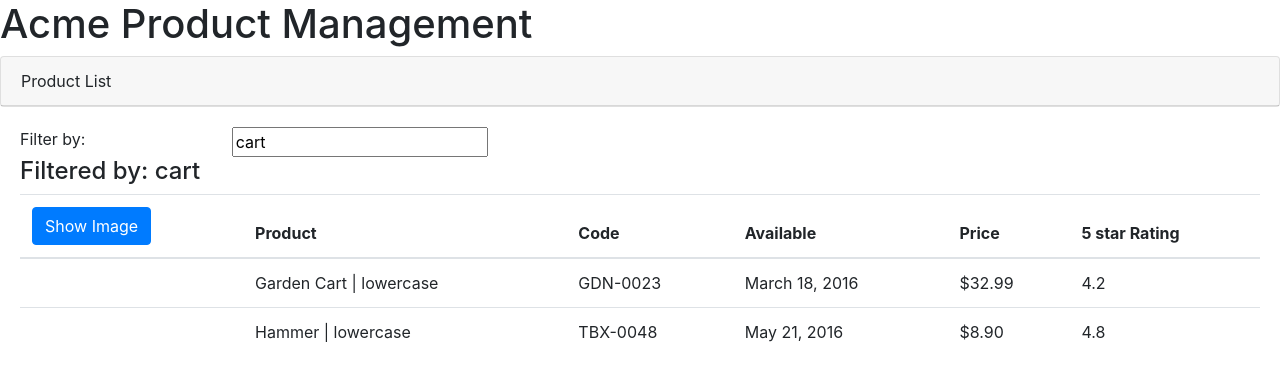
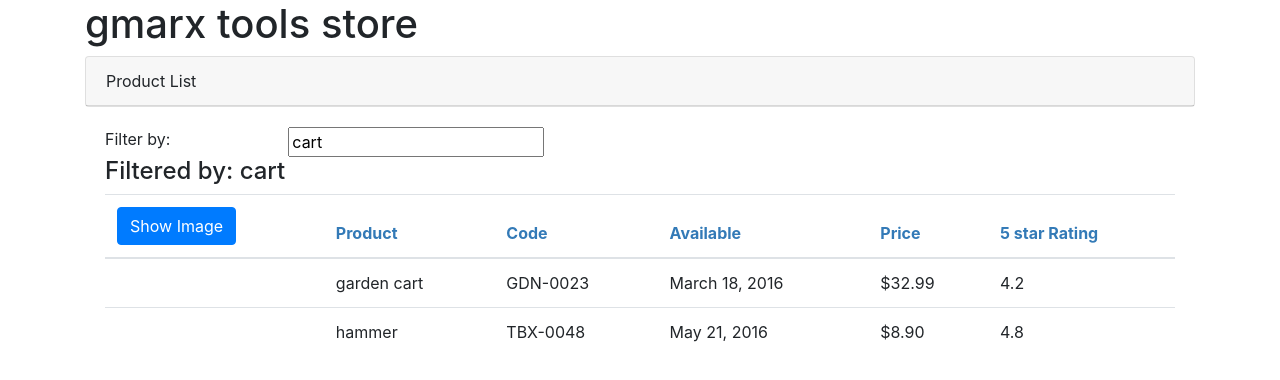
Before and after one commit to Gnwin/ACMEtools, an Angular app: page / in a window 1280 px wide. Shown: the top 380 px of the page. Built offline with nearby package versions, Linux system fonts and the light colour scheme.

Commit message:
made some bootstrap changes

```diff
--- a/src/app/app.component.ts
+++ b/src/app/app.component.ts
@@ -3,7 +3,7 @@ import { Component } from '@angular/core';
 @Component({
   selector: 'pm-root',
   template: `
-  <div><h1>{{pageTitle}}</h1>
+  <div><h1 class = "container">{{pageTitle}}</h1>
   <pm-products></pm-products>
 </div>
 `
@@ -11,5 +11,5 @@ import { Component } from '@angular/core';
 })
 
 export class AppComponent {
-  pageTitle: string = 'Acme Product Management';
+  pageTitle: string = 'gmarx tools store';
 }
--- /dev/null
+++ b/src/app/products/product-list.component.css
@@ -0,0 +1,3 @@
+th {
+  color: #337AB7;
+}
--- a/src/app/products/product-list.component.html
+++ b/src/app/products/product-list.component.html
@@ -1,4 +1,5 @@
-<div class="card">
+<div class="container">
+  <div class="card">
   <div class="card-header">
     {{pageTitle}}
   </div>
@@ -42,7 +43,7 @@
             [style.margin.px]= 'imageMargin'
             >
           </td>
-          <td>{{product.productName}} | lowercase</td>
+          <td>{{product.productName | lowercase}}</td>
           <td>{{product.productCode}}</td>
           <td>{{product.releaseDate}}</td>
           <td>{{product.price | currency:'USD':'symbol':'1.2-2'}}</td>
@@ -52,3 +53,4 @@
     </table>
   </div>
 </div>
+</div>
--- a/src/app/products/product-list.component.ts
+++ b/src/app/products/product-list.component.ts
@@ -2,7 +2,8 @@ import { Component } from '@angular/core';
 
 @Component({
   selector: 'pm-products',
-  templateUrl: './product-list.component.html'
+  templateUrl: './product-list.component.html',
+  styleUrls: ['./product-list.component.css']
 })
 
 export class ProductListComponent {
@@ -20,7 +21,7 @@ export class ProductListComponent {
       "description": "15 gallon capacity rolling garden",
       "price": 32.99,
       "starRating": 4.2,
-      "imageURL": "https://openclipart.org/image/300px/svg"
+      "imageUrl": "https://encrypted-tbn0.gstatic.com/images?q=tbn:ANd9GcT4_hyvT9qz6Z_tjAom7fDfJqFeiSQDBSH45pR6cYK34XAz_Xms&s"
     },
     {
       "productId" : 5,
@@ -30,7 +31,7 @@ export class ProductListComponent {
       "description": "Curved claw steel hammer",
       "price": 8.9,
       "starRating": 4.8,
-      "imageURL": "https://openclipart.org/image/300px/svg"
+      "imageUrl": "https://encrypted-tbn0.gstatic.com/images?q=tbn:ANd9GcQSmxVCilqzM3_Ho4hx_BJ4-wlqKmXSfsIOyL2Qy-iOqNPZX-VN&s"
     }
   ];
 
```
Also changed, not shown: src/app/products/product.ts (added, +10 -0 lines).
